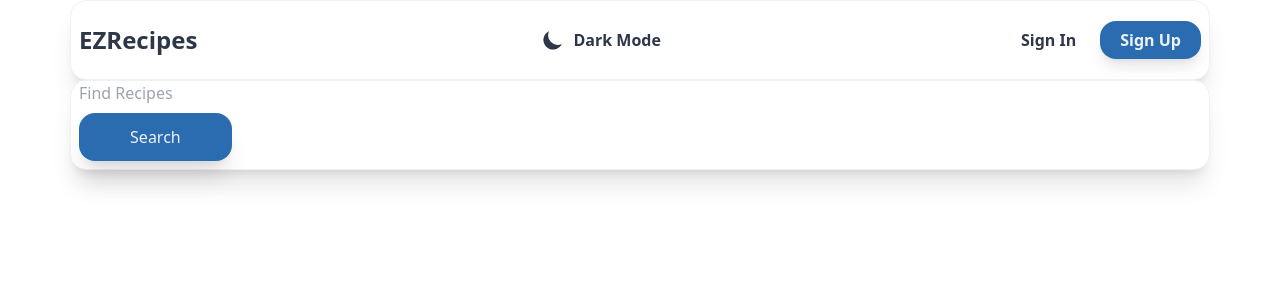
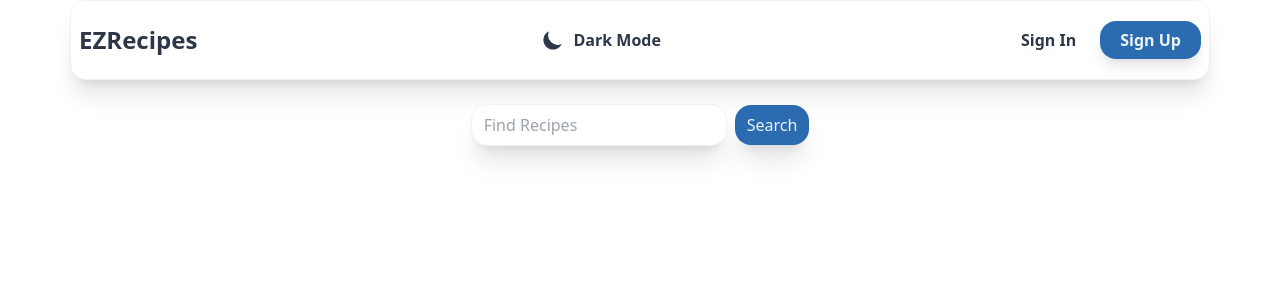
Before and after one commit to brianguyen97/ez-recipes, a React (Create React App) app: page / in a window 1280 px wide. Shown: the top 300 px of the page. Built offline with nearby package versions, Linux system fonts and the light colour scheme.

Commit message:
adjust styling

```diff
--- a/src/components/SearchBar.jsx
+++ b/src/components/SearchBar.jsx
@@ -35,16 +35,17 @@ function SearchBar() {
   };
 
   return (
-    <div className="rounded-div flex">
-      <form onSubmit={handleSubmit}>
+    <div className="flex justify-center items-center mt-6">
+      <form onSubmit={handleSubmit} className="flex items-center">
         <input
+          className="w-64 px-3 py-2 mr-2 bg-primary border border-input rounded-2xl shadow-xl"
           type="text"
           value={searchTerm}
           onChange={handleChange}
           placeholder="Find Recipes"
         />
         <button
-          className="w-[50%] my-2 p-3 bg-button text-btnText rounded-2xl shadow-xl"
+          className="px-3 py-2 bg-button text-btnText rounded-2xl shadow-xl"
           type="submit"
         >
           Search
```
